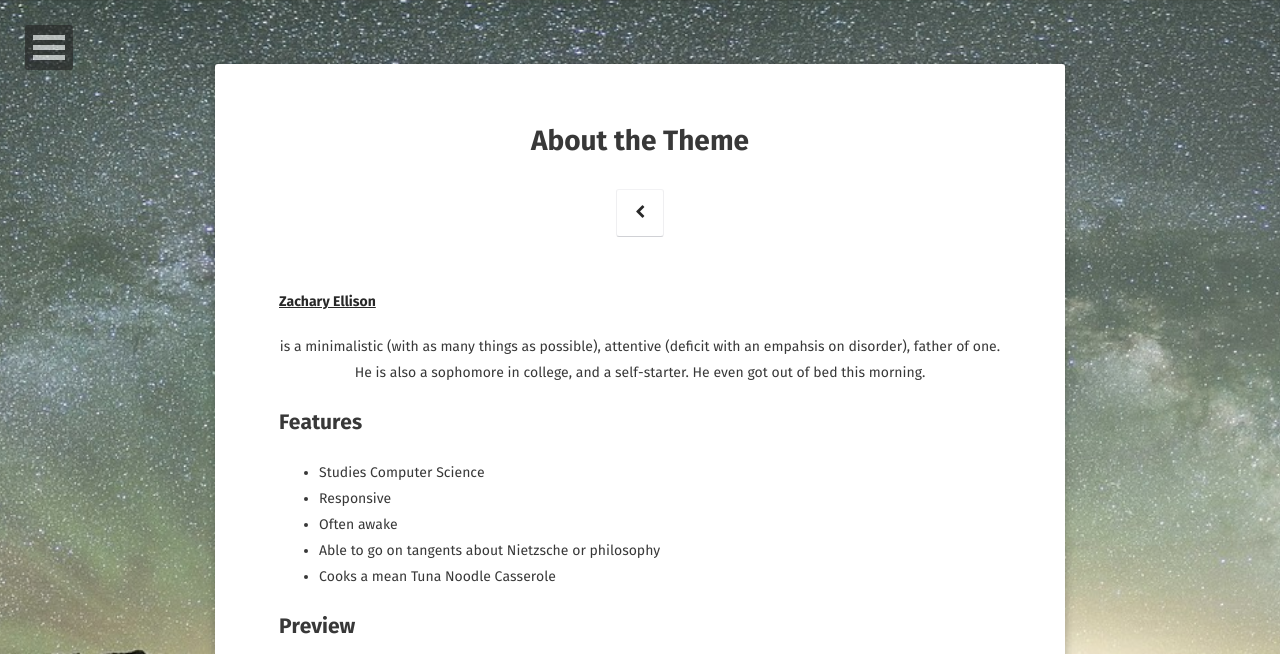
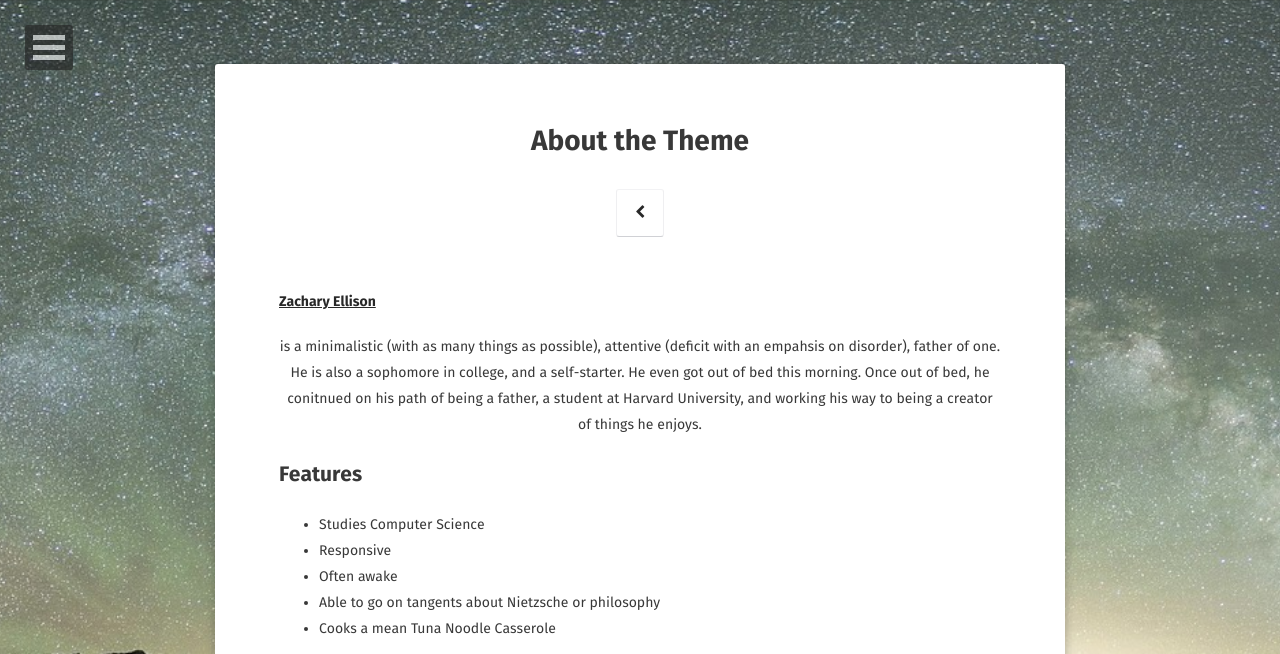
Before and after one commit to ZacharyEllison/ZacharyEllison.github.io, a Jekyll site: the page built from about/index.md, in a window 1280 px wide, cut to the strip 0-654 px from the top of the page. Built offline with Jekyll 4.4.1, drawn with Linux system fonts in a browser that asks for light colours; some web fonts are replaced.

Commit message:
final for the night

```diff
--- a/about/index.md
+++ b/about/index.md
@@ -6,7 +6,7 @@
 comments: false
 ---
 #### [Zachary Ellison](zellison.me)
-<center>is a minimalistic (with as many things as possible), attentive (deficit with an empahsis on disorder), father of one. He is also a sophomore in college, and a self-starter. He even got out of bed this morning.</center>
+<center>is a minimalistic (with as many things as possible), attentive (deficit with an empahsis on disorder), father of one. He is also a sophomore in college, and a self-starter. He even got out of bed this morning. Once out of bed, he conitnued on his path of being a father, a student at Harvard University, and working his way to being a creator of things he enjoys.</center>
 
 ## Features
 * Studies Computer Science
```
